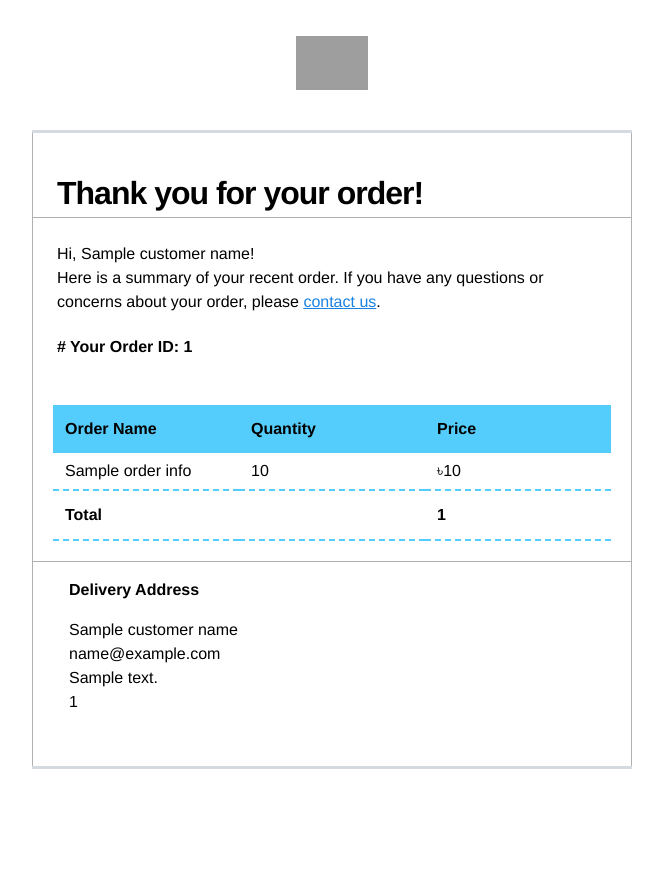
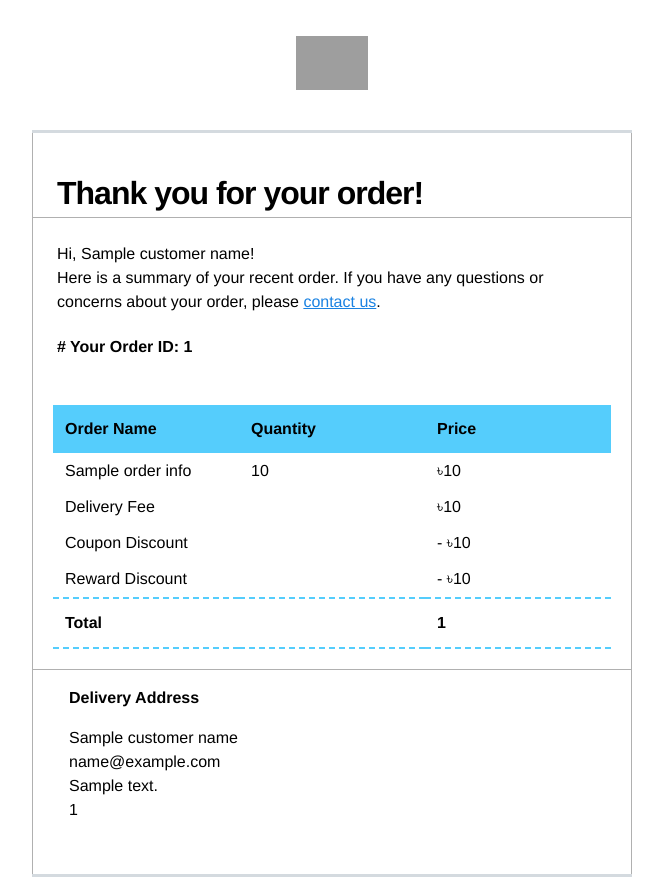
Before and after one commit to TanimSk/TransEnd-Ecommerce-Backend, a Django app: template ecommerce_backend/userAPI/templates/invoice_email.html in a window 1280 px wide. Shown: the whole page, without its empty margins (308-971 px from the left). Before the commit the page ends 769 px from the top, so only its background shows below. Run offline with Django 4.2, Linux system fonts and the light colour scheme; the template is opened without the code that fills it: most values are stand-ins (such as "Sample title", 1, 10 or a date in 2020); some web fonts are replaced; grey boxes are pictures that could not be loaded.

Commit message:
coupon and reward

```diff
--- a/ecommerce_backend/userAPI/templates/invoice_email.html
+++ b/ecommerce_backend/userAPI/templates/invoice_email.html
@@ -197,6 +197,44 @@
                                 </tr>
                                 {% endfor %}
 
+                                <!-- Price Cuts/Adds -->
+                                <tr>
+                                    <td align="left" width="33.33%"
+                                        style="padding: 6px 12px;font-family: 'Source Sans Pro', Helvetica, Arial, sans-serif; font-size: 16px; line-height: 24px;">
+                                        Delivery Fee</td>
+                                    <td align="left" width="33.33%"
+                                        style="padding: 6px 12px;font-family: 'Source Sans Pro', Helvetica, Arial, sans-serif; font-size: 16px; line-height: 24px;">
+                                        </td>
+                                    <td align="left" width="33.33%"
+                                        style="padding: 6px 12px;font-family: 'Source Sans Pro', Helvetica, Arial, sans-serif; font-size: 16px; line-height: 24px;">
+                                        ৳{{courier_fee}}</td>
+                                </tr>
+
+                                <tr>
+                                    <td align="left" width="33.33%"
+                                        style="padding: 6px 12px;font-family: 'Source Sans Pro', Helvetica, Arial, sans-serif; font-size: 16px; line-height: 24px;">
+                                        Coupon Discount</td>
+                                    <td align="left" width="33.33%"
+                                        style="padding: 6px 12px;font-family: 'Source Sans Pro', Helvetica, Arial, sans-serif; font-size: 16px; line-height: 24px;">
+                                        </td>
+                                    <td align="left" width="33.33%"
+                                        style="padding: 6px 12px;font-family: 'Source Sans Pro', Helvetica, Arial, sans-serif; font-size: 16px; line-height: 24px;">
+                                        - ৳{{coupon_discount}}</td>
+                                </tr>
+
+                                <tr>
+                                    <td align="left" width="33.33%"
+                                        style="padding: 6px 12px;font-family: 'Source Sans Pro', Helvetica, Arial, sans-serif; font-size: 16px; line-height: 24px;">
+                                        Reward Discount</td>
+                                    <td align="left" width="33.33%"
+                                        style="padding: 6px 12px;font-family: 'Source Sans Pro', Helvetica, Arial, sans-serif; font-size: 16px; line-height: 24px;">
+                                        </td>
+                                    <td align="left" width="33.33%"
+                                        style="padding: 6px 12px;font-family: 'Source Sans Pro', Helvetica, Arial, sans-serif; font-size: 16px; line-height: 24px;">
+                                        - ৳{{reward_discount}}</td>
+                                </tr>
+
+
 
 
                                 <tr>
--- a/ecommerce_backend/userAPI/views.py
+++ b/ecommerce_backend/userAPI/views.py
@@ -113,6 +113,8 @@ def update_order(method, orders_instance, consumer_instance):
     context["order_id"] = order_id
     context["courier_fee"] = courier_fee
     context["total_price"] = order_total_price
+    context["reward_discount"] = reward_discount
+    context["coupon_discount"] = coupon_discount
 
     orders_instance.update(
         courier_fee=courier_fee,
```
